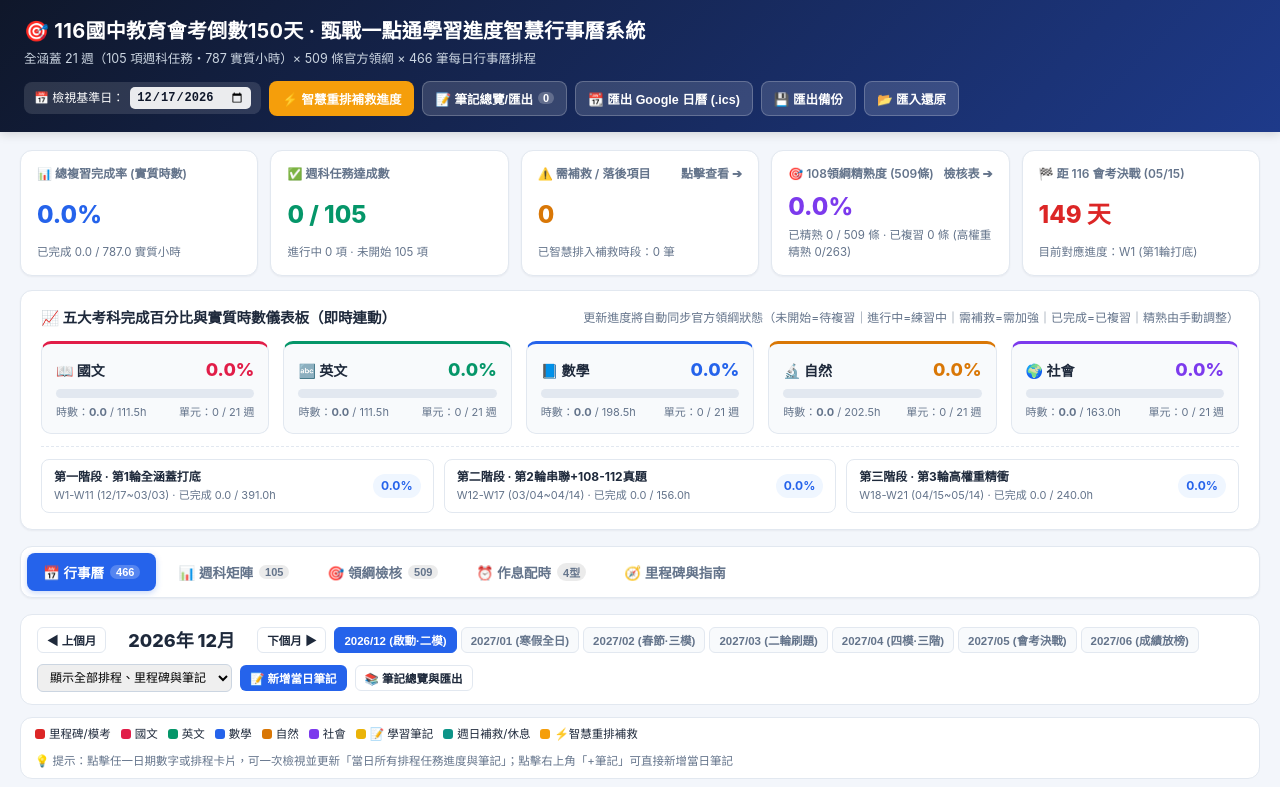
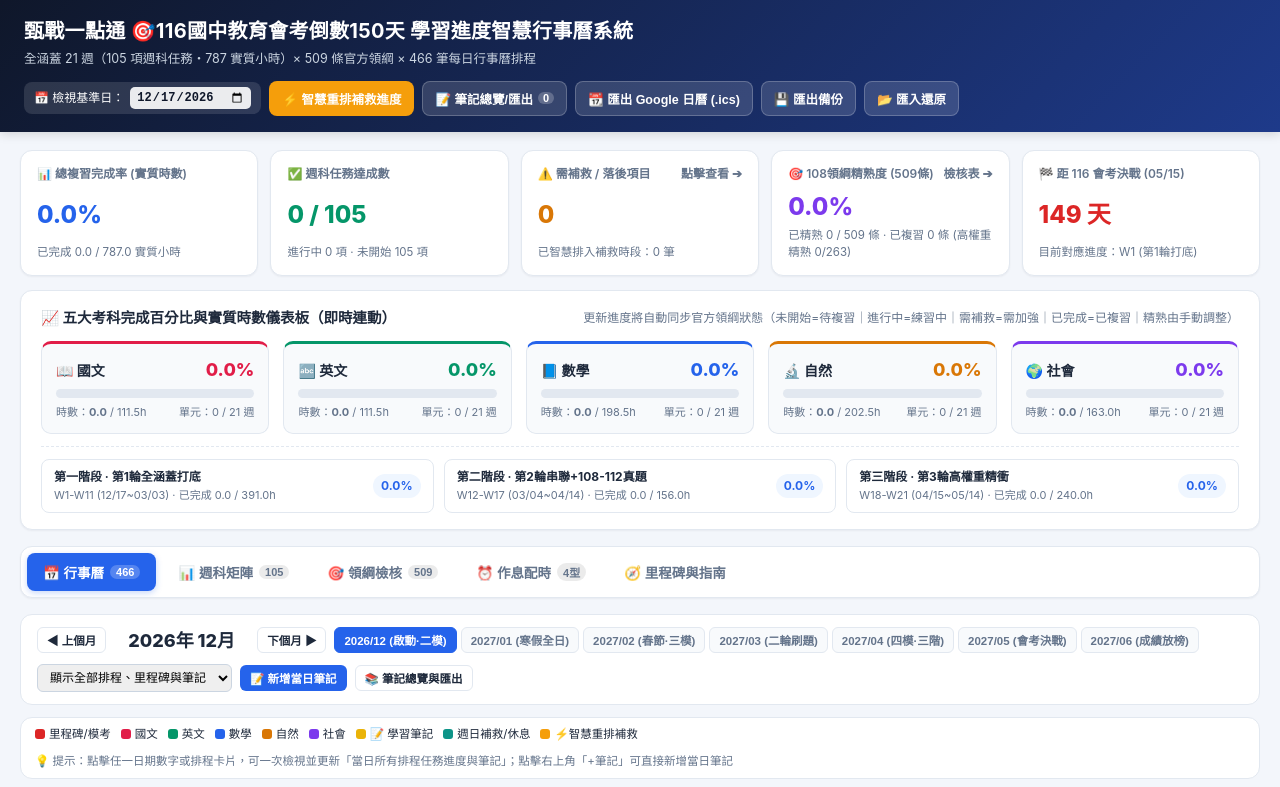
Before and after one commit to sungct-on-air/cap-150, a plain HTML site: page index.html in a window 1280 px wide. Shown: the top 787 px of the page. Drawn offline with Linux system fonts and the light colour scheme.

Commit message:
Update index.html

```diff
--- a/index.html
+++ b/index.html
@@ -1131,7 +1131,7 @@
 
 <header class="topbar">
   <div class="topbar-brand">
-    <h1>🎯 116國中教育會考倒數150天 · 甄戰一點通學習進度智慧行事曆系統</h1>
+    <h1>甄戰一點通 🎯116國中教育會考倒數150天 學習進度智慧行事曆系統</h1>
     <p>全涵蓋 21 週（105 項週科任務・787 實質小時）× 509 條官方領綱 × 466 筆每日行事曆排程</p>
   </div>
   <div class="topbar-actions">
```
